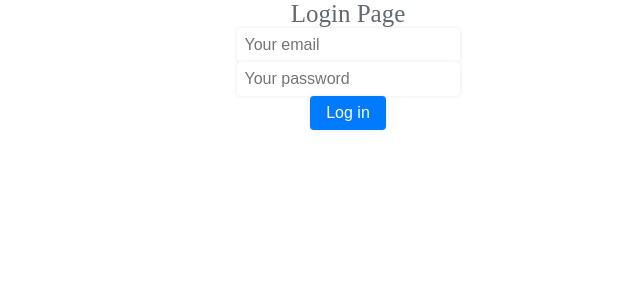
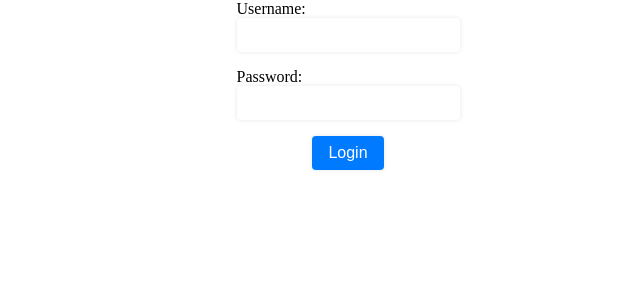
Before and after one commit to Neke1488/more_energy, a React (Create React App) app: page /login in a window 1280 px wide. Shown: the top 300 px of the page, without its empty margins (292-932 px from the left). Built offline with nearby package versions, Linux system fonts and the light colour scheme; a web font is replaced by a local one.

Commit message:
05052023

```diff
--- a/src/components/auth/login/index.jsx
+++ b/src/components/auth/login/index.jsx
@@ -2,95 +2,166 @@ import React from 'react';
 import { useState,useEffect } from 'react';
 import axios from 'axios';
 import { DOMEN_SITE } from '../../../config/app.config';
-import { HOST } from '../../../config/app.config';
 
 
 
 const LoginPage = () => {
-    const [email, setEmail] = useState('');
-    const [password, setPassword] = useState('');
-    const [emptyEmail, setEmptyEmail] = useState(false);
-    const [emptyPassword, setEmptyPassword] = useState(false);
-    const [emailError, setEmailError] = useState('Not empty!');
-    const [passwordError, setPasswordError] = useState('Not empty!');
-    const [formValid, setFormValid] = useState(false);
+  const [username, setUsername] = useState('');
+  const [password, setPassword] = useState('');
+  const [accessToken, setAccessToken] = useState('');
+  const [refreshToken, setRefreshToken] = useState('');
+  const [isLoading, setIsLoading] = useState(false);
+  const [error, setError] = useState('');
 
-    useEffect(()=>{
-      if(emailError || passwordError){
-        setFormValid(false)
-      }else{
-        setFormValid(true)
-      }
-    }, [emailError, passwordError])
+  const handleLogin = async (e) => {
+    e.preventDefault();
+    try {
+      setIsLoading(true);
+      const response = await axios.post('/auth/login', { username, password });
+      setAccessToken(response.data.accessToken);
+      setRefreshToken(response.data.refreshToken);
+      setIsLoading(false);
+      setError('');
+    } catch (error) {
+      setIsLoading(false);
+      setError(error.response.data.message || 'Something went wrong.');
+    }
+  };
 
-    const emailHandler = (e) => {
-      setEmail(e.target.value);
-      const re = /^(([^<>()[\]\\.,;:\s@"]+(\.[^<>()[\]\\.,;:\s@"]+)*)|.(".+"))@((\[[0-9]{1,3}\.[0-9]{1,3}\.[0-9]{1,3}\.[0-9]{1,3}\])|(([a-zA-Z\-0-9]+\.)+[a-zA-Z]{2,}))$/;
-      if(!re.test(String(e.target.value).toLowerCase())){
-          setEmailError('Uncorrect');
-      }else{
-        setEmailError('');
-      }
+  const handleLogout = async () => {
+    try {
+      await axios.post('/auth/logout', { refreshToken });
+      setAccessToken('');
+      setRefreshToken('');
+    } catch (error) {
+      setError(error.response.data.message || 'Something went wrong.');
     }
+  };
 
-    const handleSubmit = (e) => {
-        e.preventDefault();
-        axios.post(DOMEN_SITE, { email, password })
-          .then(res => {
-            console.log(res);
-            if (res.data === true) {
-                window.location.href = DOMEN_SITE + "/auth"
-            } else {
-                alert("There is already a user with this email")
-            }
-        }).catch(() => {
-            alert("An error occurred on the server")
-        })
-      }
+  const handleRefreshToken = async () => {
+    try {
+      const response = await axios.post('/auth/token', { refreshToken });
+      setAccessToken(response.data.accessToken);
+    } catch (error) {
+      setError(error.response.data.message || 'Something went wrong.');
+    }
+  };
+
+  if (isLoading) {
+    return <p>Loading...</p>;
+  }
+
+  if (accessToken) {
+    return (
+      <>
+        <p>You are logged in with access token: {accessToken}</p>
+        <button onClick={handleLogout}>Logout</button>
+        <button onClick={handleRefreshToken}>Refresh Access Token</button>
+      </>
+    );
+  }
+
+  return (
+    <>
+      <form onSubmit={handleLogin}>
+        {error && <p>{error}</p>}
+        <label>
+          Username:
+          <input type="text" value={username} onChange={(e) => setUsername(e.target.value)} />
+        </label>
+        <label>
+          Password:
+          <input type="password" value={password} onChange={(e) => setPassword(e.target.value)} />
+        </label>
+        <button type="submit">Login</button>
+      </form>
+    </>
+  );
+};
+//     const [email, setEmail] = useState('');
+//     const [password, setPassword] = useState('');
+//     const [emptyEmail, setEmptyEmail] = useState(false);
+//     const [emptyPassword, setEmptyPassword] = useState(false);
+//     const [emailError, setEmailError] = useState('Not empty!');
+//     const [passwordError, setPasswordError] = useState('Not empty!');
+//     const [formValid, setFormValid] = useState(false);
+
+//     useEffect(()=>{
+//       if(emailError || passwordError){
+//         setFormValid(false)
+//       }else{
+//         setFormValid(true)
+//       }
+//     }, [emailError, passwordError])
+
+//     const emailHandler = (e) => {
+//       setEmail(e.target.value);
+//       const re = /^(([^<>()[\]\\.,;:\s@"]+(\.[^<>()[\]\\.,;:\s@"]+)*)|.(".+"))@((\[[0-9]{1,3}\.[0-9]{1,3}\.[0-9]{1,3}\.[0-9]{1,3}\])|(([a-zA-Z\-0-9]+\.)+[a-zA-Z]{2,}))$/;
+//       if(!re.test(String(e.target.value).toLowerCase())){
+//           setEmailError('Uncorrect');
+//       }else{
+//         setEmailError('');
+//       }
+//     }
+
+//     const handleSubmit = (e) => {
+//         e.preventDefault();
+//         axios.post(DOMEN_SITE, { email, password })
+//           .then(res => {
+//             console.log(res);
+//             if (res.data === true) {
+//                 window.location.href = DOMEN_SITE + "/auth"
+//             } else {
+//                 alert("There is already a user with this email")
+//             }
+//         }).catch(() => {
+//             alert("An error occurred on the server")
+//         })
+//       }
 
 
 
-    const passwordHandler = (e) => {
-      setPassword(e.target.value)
-      if (e.target.value.length < 3 || e.target.value.length > 15){
-        setPasswordError('Uncorrect');
-        if(!e.target.value){
-          setPasswordError('Not Empty');
-        }
-      }else{
-        setPasswordError('');
-      }
-    }
+//     const passwordHandler = (e) => {
+//       setPassword(e.target.value)
+//       if (e.target.value.length < 3 || e.target.value.length > 15){
+//         setPasswordError('Uncorrect');
+//         if(!e.target.value){
+//           setPasswordError('Not Empty');
+//         }
+//       }else{
+//         setPasswordError('');
+//       }
+//     }
 
 
-    const blurHandler = (e) => {
-      switch (e.target.name) {
-        case 'email':
-          setEmptyEmail(true)
-          break;
-        case 'password':
-          setEmptyPassword(true)
-          break;
-      }
-    }
+//     const blurHandler = (e) => {
+//       switch (e.target.name) {
+//         case 'email':
+//           setEmptyEmail(true)
+//           break;
+//         case 'password':
+//           setEmptyPassword(true)
+//           break;
+//       }
+//     }
 
 
-    return (
+//     return (
 
 
-        <div className="loginForm">
-            <div className="wrapper">
-                <form onSubmit={e => handleSubmit(e)}>
-                    <h1>Login Page</h1>
-                    {(emptyEmail && emailError) && <div style={{color:"red"}}>{emailError}</div>}
-                    <input onChange={e => emailHandler(e)} value={email} onBlur={e => blurHandler(e)} name="email" type="text" placeholder="Your email" />
-                    {(emptyPassword && passwordError) && <div style={{color:"red"}}>{passwordError}</div>}
-                    <input onChange={e => passwordHandler(e)} value={password} onBlur={e => blurHandler(e)} name="password" type="password" placeholder="Your password" />
-                    <button disabled={!formValid} type="button">Log in</button>
-                </form>
-            </div>
-        </div>
-    );
-};
+//         <div className="loginForm">
+//             <div className="wrapper">
+//                 <form onSubmit={e => handleSubmit(e)}>
+//                     <h1>Login Page</h1>
+//                     {(emptyEmail && emailError) && <div style={{color:"red"}}>{emailError}</div>}
+//                     <input onChange={e => emailHandler(e)} value={email} onBlur={e => blurHandler(e)} name="email" type="text" placeholder="Your email" />
+//                     {(emptyPassword && passwordError) && <div style={{color:"red"}}>{passwordError}</div>}
+//                     <input onChange={e => passwordHandler(e)} value={password} onBlur={e => blurHandler(e)} name="password" type="password" placeholder="Your password" />
+//                     <button disabled={!formValid} type="button">Log in</button>
+//                 </form>
+//             </div>
+//         </div>
+//     );
+// };
 
 export default LoginPage;
```
